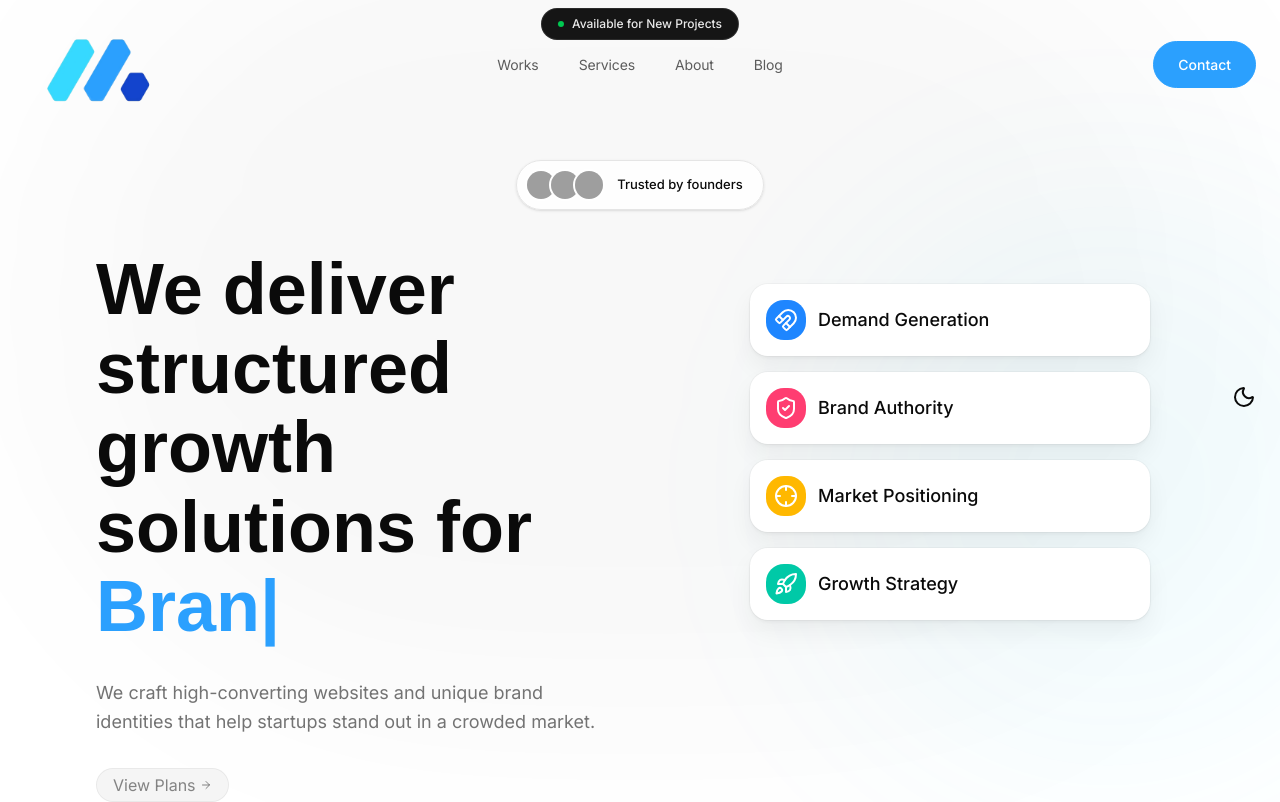
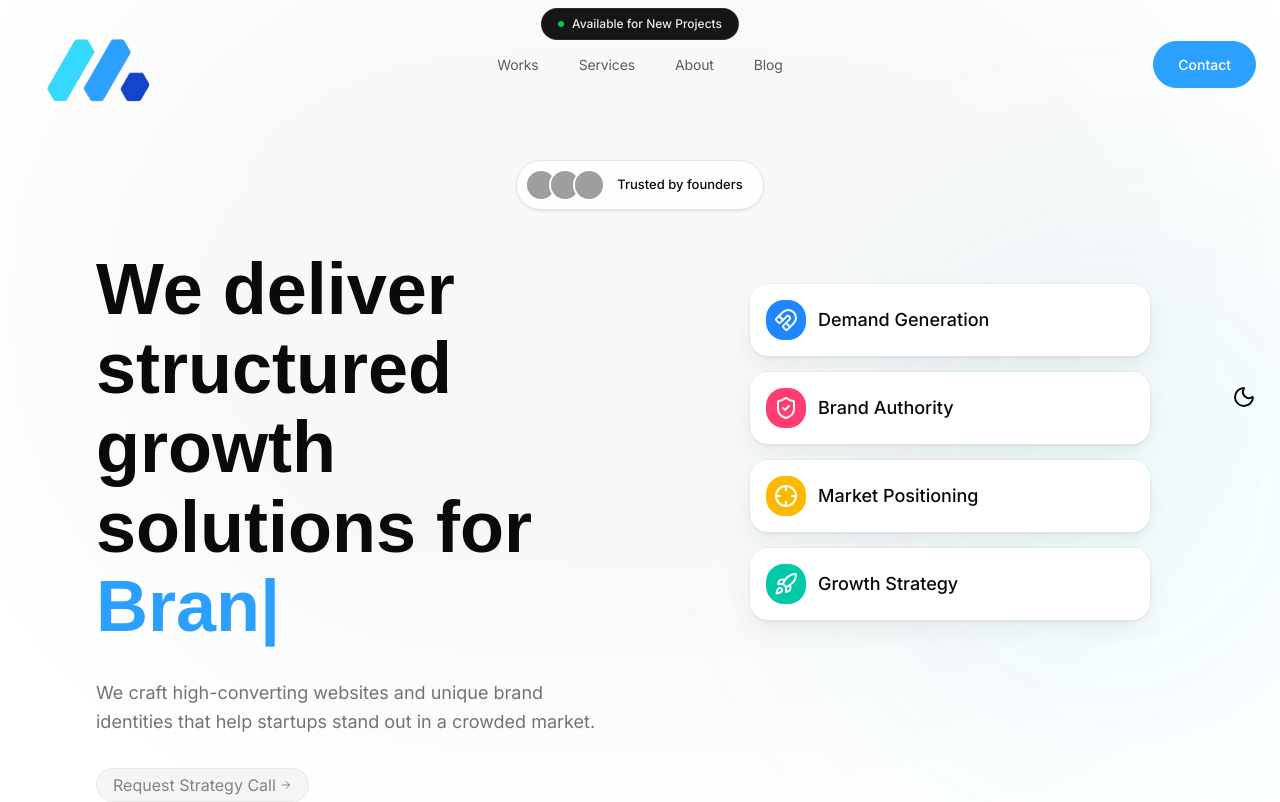
Before and after one commit to meronatic-dev1/meronatic-main, a Next.js app: page / in a window 1280 px wide. Shown: the top 802 px of the page. Built offline with nearby package versions, Linux system fonts and the light colour scheme; grey boxes are pictures that could not be loaded.

Commit message:
Connect Hero CTA to LetsConnect section

```diff
--- a/components/Hero.tsx
+++ b/components/Hero.tsx
@@ -90,13 +90,13 @@ export default function Hero() {
                         {/* CTAs - Left Aligned */}
                         <motion.div variants={item} className="flex flex-col sm:flex-row items-center justify-start gap-4">
                             <a
-                                href="#pricing"
+                                href="#lets-connect"
                                 className={cn(
                                     "group rounded-full border border-black/5 bg-neutral-100 text-base text-foreground transition-all ease-in hover:cursor-pointer hover:bg-neutral-200 dark:border-white/5 dark:bg-neutral-900 dark:text-white dark:hover:bg-neutral-800"
                                 )}
                             >
                                 <AnimatedShinyText className="inline-flex items-center justify-center px-4 py-1 transition ease-out hover:text-neutral-600 hover:duration-300 hover:dark:text-neutral-400">
-                                    <span>View Plans</span>
+                                    <span>Request Strategy Call</span>
                                     <ArrowRight className="ml-1 size-3 transition-transform duration-300 ease-in-out group-hover:translate-x-0.5" />
                                 </AnimatedShinyText>
                             </a>
--- a/components/LetsConnect.tsx
+++ b/components/LetsConnect.tsx
@@ -5,7 +5,7 @@ import { motion } from 'framer-motion';
 
 export default function LetsConnect() {
     return (
-        <section className="relative py-12 md:py-24 bg-background overflow-hidden flex flex-col items-center justify-center min-h-[80vh]">
+        <section id="lets-connect" className="relative py-12 md:py-24 bg-background overflow-hidden flex flex-col items-center justify-center min-h-[80vh]">
 
             {/* Large Background Text - Testimonials Style */}
             <div className="absolute top-10 md:top-40 left-1/2 -translate-x-1/2 z-0 w-full text-center pointer-events-none select-none">
```
